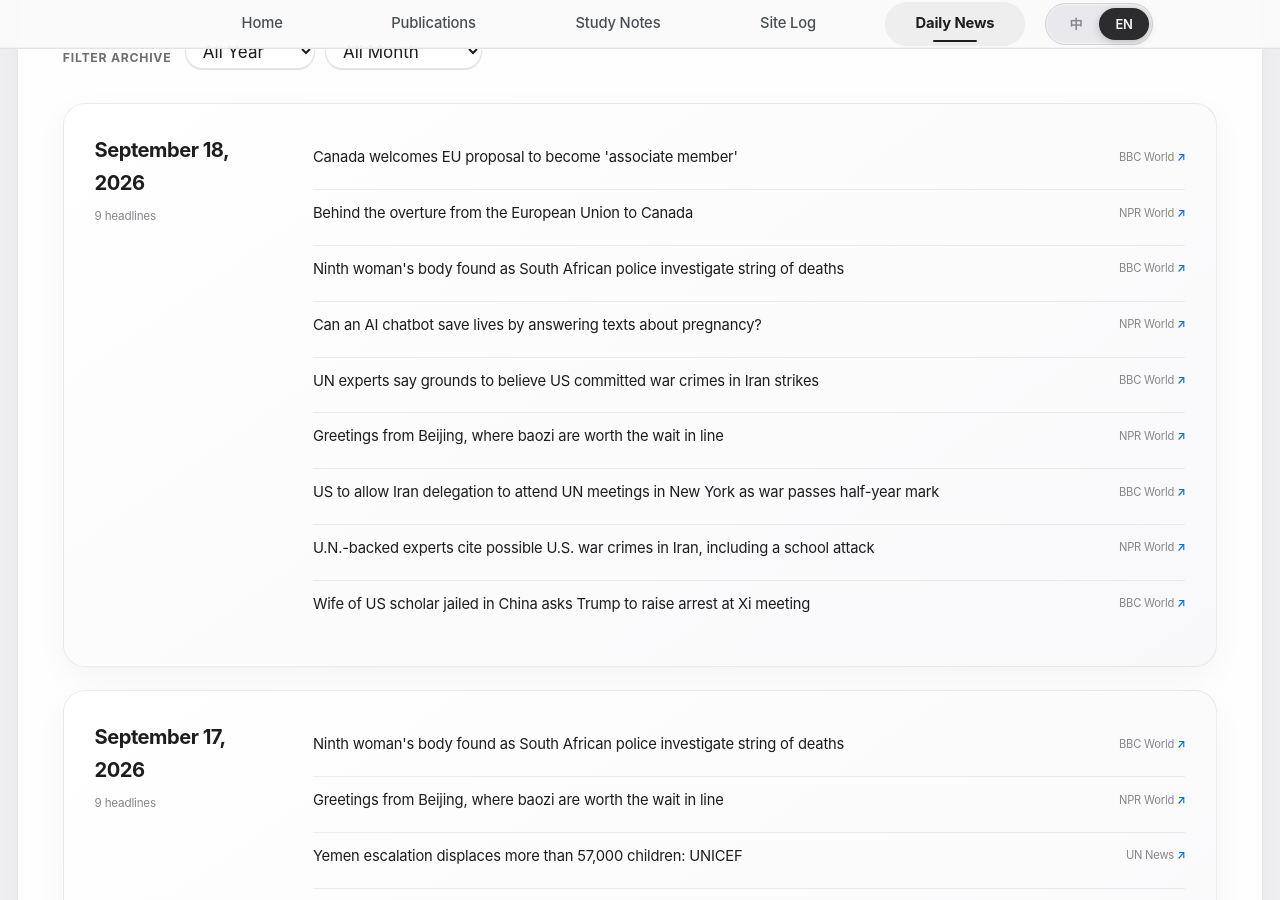
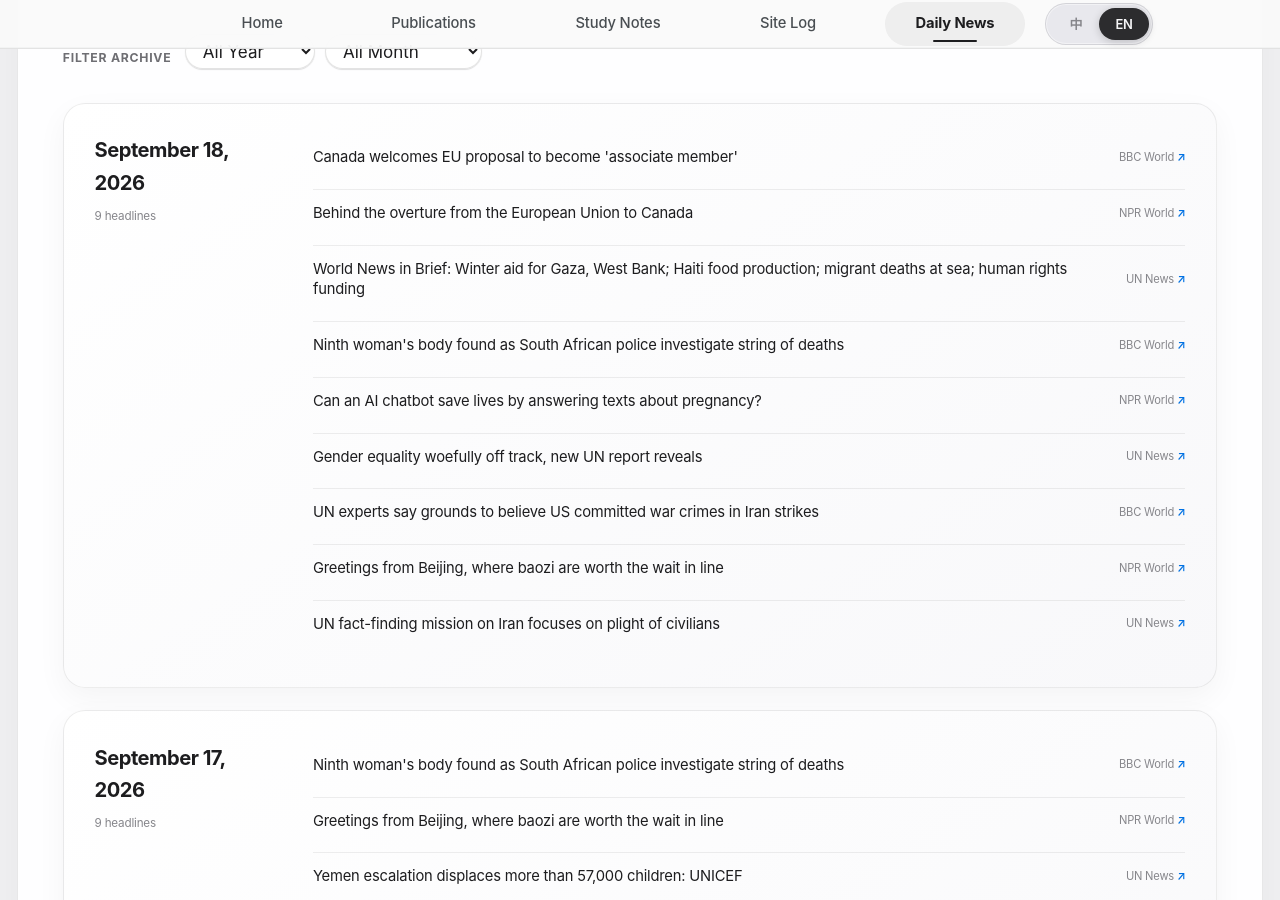
Before and after one commit to HaoxiangLuo/HaoxiangLuo.github.io, a Jekyll site: the page built from _pages/daily-news.html, in a window 1280 px wide and 900 px high, scrolled down 297 px. Built offline with Jekyll 4.4.1, drawn with Linux system fonts in a browser that asks for light colours; a style sheet for code colours, icons or effects is not loaded.

Commit message:
Update daily news 2026-09-18

```diff
--- a/_data/daily_news.json
+++ b/_data/daily_news.json
@@ -1,5 +1,5 @@
 {
-  "updated_at": "2026-09-18T08:30:55+08:00",
+  "updated_at": "2026-09-18T09:23:20+08:00",
   "days": [
     {
       "date": "2026-09-18",
@@ -15,6 +15,11 @@
           "url": "https://www.npr.org/2026/09/17/nx-s1-5973029/behind-the-overture-from-the-european-union-to-canada"
         },
         {
+          "title": "World News in Brief: Winter aid for Gaza, West Bank; Haiti food production; migrant deaths at sea; human rights funding",
+          "source": "UN News",
+          "url": "https://news.un.org/feed/view/en/story/2026/09/1168362"
+        },
+        {
           "title": "Ninth woman's body found as South African police investigate string of deaths",
           "source": "BBC World",
           "url": "https://www.bbc.co.uk/news/articles/cqx2zgk8k8xvo?at_medium=RSS&at_campaign=rss"
@@ -23,6 +28,11 @@
           "title": "Can an AI chatbot save lives by answering texts about pregnancy?",
           "source": "NPR World",
           "url": "https://www.npr.org/2026/09/17/nx-s1-5962840/artificial-intelligence-ai-chatbot-pregnancy-maternal-health"
+        },
+        {
+          "title": "Gender equality woefully off track, new UN report reveals",
+          "source": "UN News",
+          "url": "https://news.un.org/feed/view/en/story/2026/09/1168360"
         },
         {
           "title": "UN experts say grounds to believe US committed war crimes in Iran strikes",
@@ -35,19 +45,9 @@
           "url": "https://www.npr.org/2026/09/17/g-s1-142416/china-beijing-buns-baozi"
         },
         {
-          "title": "US to allow Iran delegation to attend UN meetings in New York as war passes half-year mark",
-          "source": "BBC World",
-          "url": "https://www.bbc.co.uk/news/articles/c6n8m72r13ngo?at_medium=RSS&at_campaign=rss"
-        },
-        {
-          "title": "U.N.-backed experts cite possible U.S. war crimes in Iran, including a school attack",
-          "source": "NPR World",
-          "url": "https://www.npr.org/2026/09/17/nx-s1-5972934/us-iran-war-un-report-alleged-war-crimes"
-        },
-        {
-          "title": "Wife of US scholar jailed in China asks Trump to raise arrest at Xi meeting",
-          "source": "BBC World",
-          "url": "https://www.bbc.co.uk/news/articles/c9j3d2rr6g24o?at_medium=RSS&at_campaign=rss"
+          "title": "UN fact-finding mission on Iran focuses on plight of civilians",
+          "source": "UN News",
+          "url": "https://news.un.org/feed/view/en/story/2026/09/1168358"
         }
       ]
     },
```
